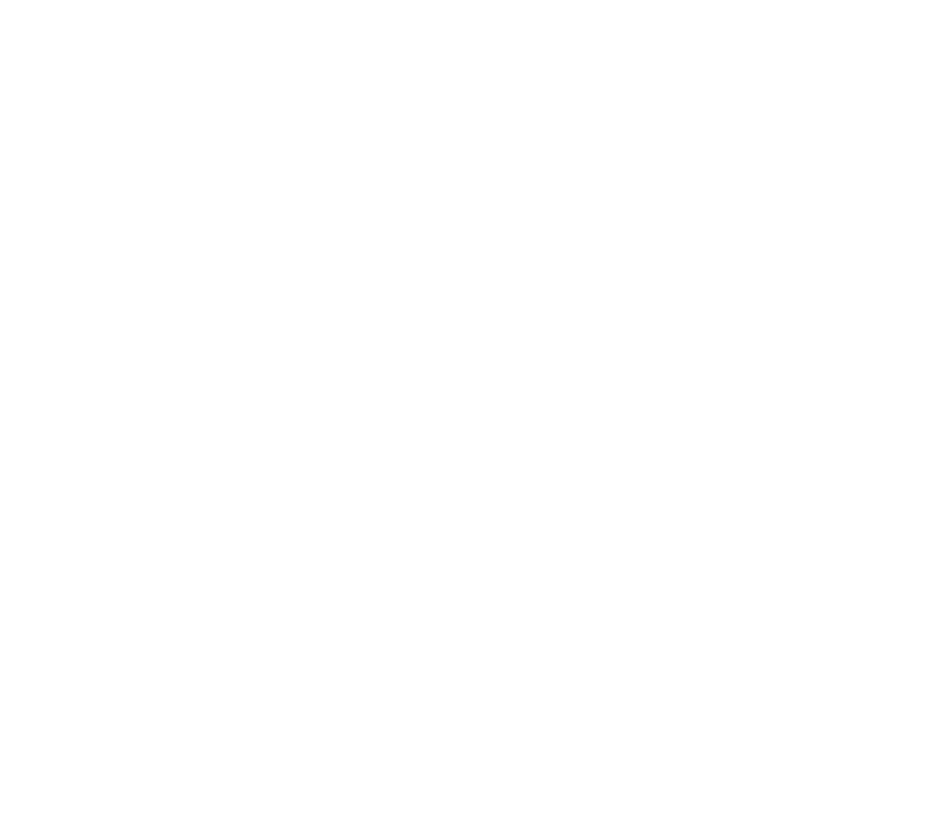
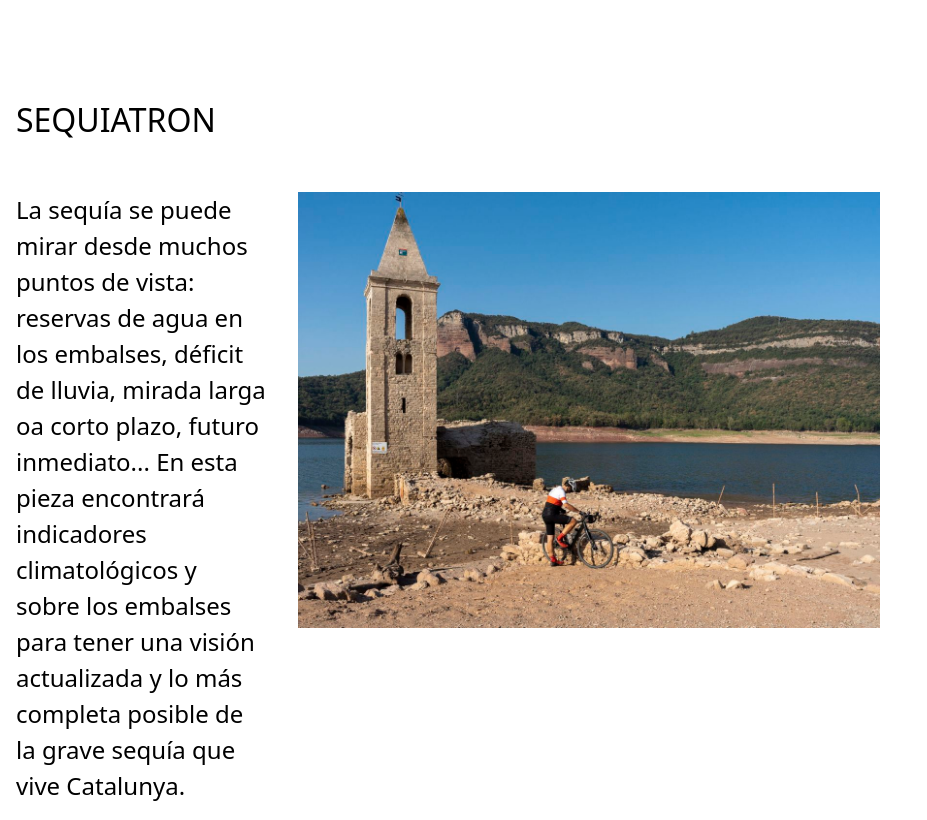
Before and after one commit to castellanorn/Hackatoon_Sequia, a React (Vite) app: page / in a window 1280 px wide. Shown: the whole page, without its empty margins (0-927 px from the left). Built offline with nearby package versions, Linux system fonts and the light colour scheme.

Commit message:
home page

```diff
--- a/package.json
+++ b/package.json
@@ -11,7 +11,8 @@
   },
   "dependencies": {
     "react": "^18.3.1",
-    "react-dom": "^18.3.1"
+    "react-dom": "^18.3.1",
+    "react-router-dom": "^6.24.1"
   },
   "devDependencies": {
     "@types/react": "^18.3.3",
--- a/src/home.jsx
+++ b/src/home.jsx
@@ -3,7 +3,23 @@
 const Home = () => {
   return (
     <>
-
+    <h2 className="text-black mt-20 mb-0 p-4 font-normal text-[xx-large] " >
+      SEQUIATRON
+    </h2>
+    <div className="flex flex-row mt-4 mb-0 w-[70%] h-[70%]">
+      <div className="w-[45%] h-[45%] p-4 text-[x-large]">
+      La sequía se puede mirar desde muchos puntos de vista: reservas de agua en los
+      embalses, déficit de lluvia, mirada larga oa corto plazo, futuro inmediato... En
+       esta pieza encontrará indicadores climatológicos y sobre los embalses para
+       tener una visión actualizada y lo más completa posible de la grave sequía que vive Catalunya.
+       </div>
+      <div className="w-full h-full p-4">
+        <img
+          alt="pagina1foto1"
+          src="../sequida.jpg"
+        />
+      </div>
+    </div>
 
 
 
```
Also changed, not shown: sequida.jpg (added), 1 other file (tests, documents, lock files or other folders).
